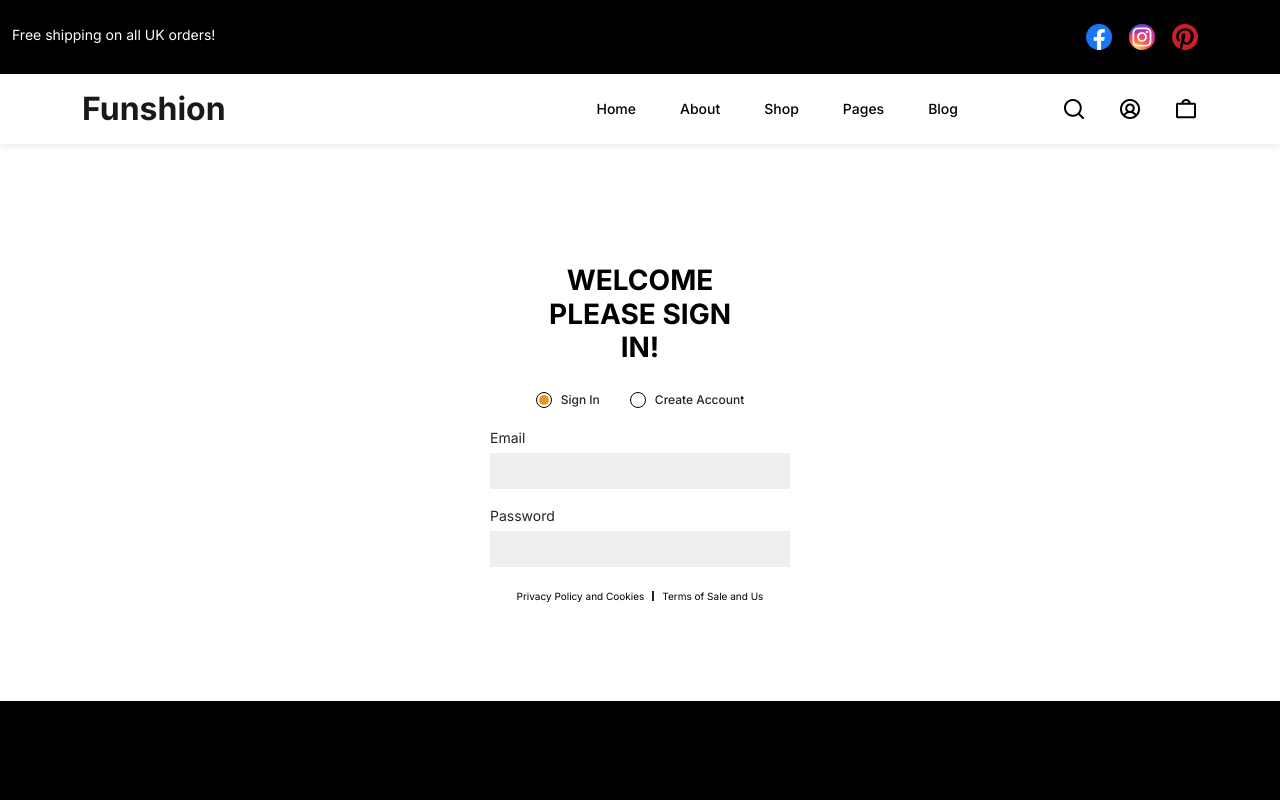
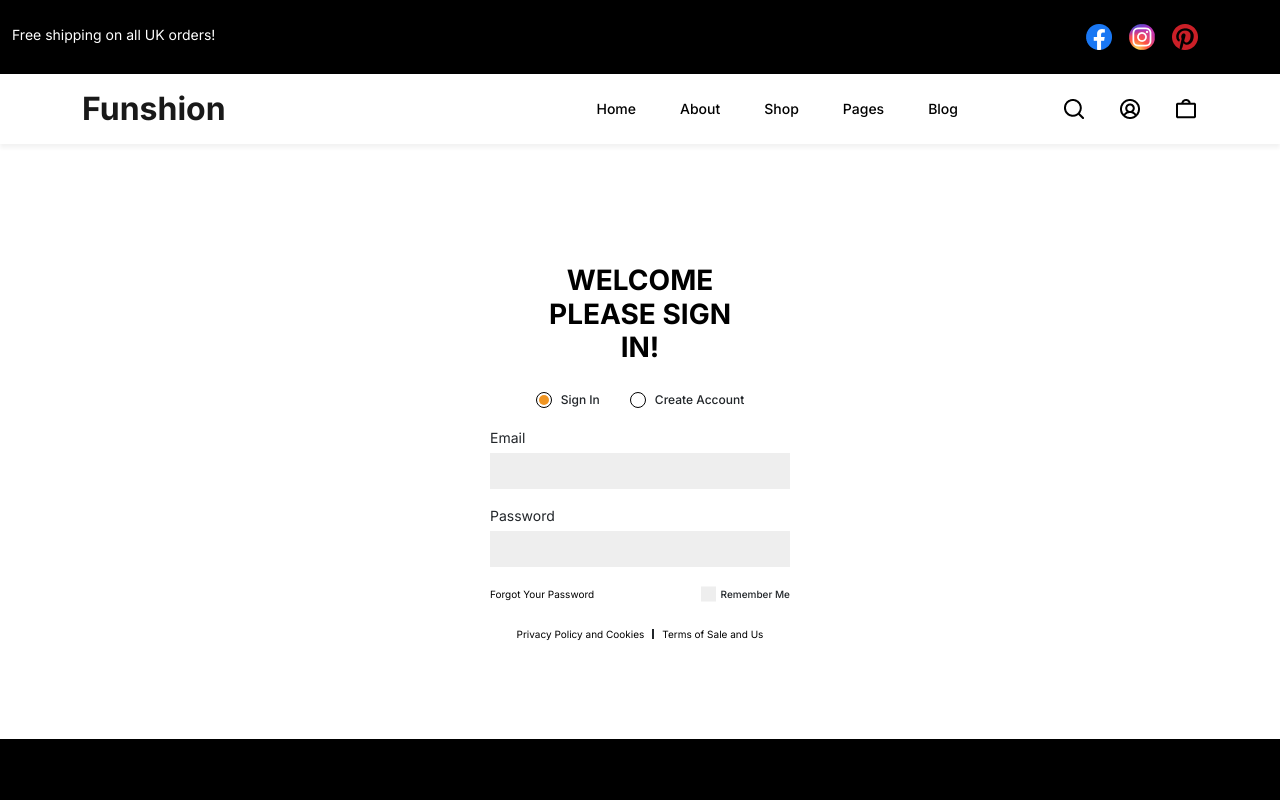
Before and after one commit to shahariar50/simple-ecommarce, a JavaScript app: page /signin in a window 1280 px wide. Shown: the top 800 px of the page. Built offline with nearby package versions, Linux system fonts and the light colour scheme.

Commit message:
added checkmark input

```diff
--- a/src/components/Button/index.js
+++ b/src/components/Button/index.js
@@ -0,0 +1,5 @@
+const index = () => {
+  return <div>index</div>;
+};
+
+export default index;
--- a/src/components/forms/LoginForm/LoginForm.module.scss
+++ b/src/components/forms/LoginForm/LoginForm.module.scss
@@ -1,4 +1,15 @@
+@import "style.scss";
+
 .loginForm {
   max-width: 300px;
   margin: 0 auto;
+  .forgotPassLinkWrapper {
+    :global {
+      a {
+        text-decoration: none;
+        font-size: 10px;
+        color: $black;
+      }
+    }
+  }
 }
--- a/src/components/forms/LoginForm/index.js
+++ b/src/components/forms/LoginForm/index.js
@@ -1,4 +1,6 @@
+import CheckboxInput from "components/inputes/CheckboxInput";
 import TextInput from "components/inputes/TextInput";
+import { Link } from "react-router-dom";
 import styles from "./LoginForm.module.scss";
 
 const LoginForm = () => {
@@ -10,6 +12,12 @@ const LoginForm = () => {
       <div className="mb-3">
         <TextInput label="Password" fullWidth />
       </div>
+      <div
+        className={`${styles.forgotPassLinkWrapper} d-flex align-items-center justify-content-between`}
+      >
+        <Link to="/">Forgot Your Password</Link>
+        <CheckboxInput label="Remember Me" />
+      </div>
     </form>
   );
 };
--- /dev/null
+++ b/src/components/inputes/CheckboxInput/CheckboxInput.module.scss
@@ -0,0 +1,41 @@
+@import "style.scss";
+
+.checkboxInput {
+  position: relative;
+  padding-left: 20px;
+  cursor: pointer;
+  font-size: 10px;
+  font-weight: 500;
+  input {
+    display: none;
+    &:checked ~ .checkmark {
+      background-color: $black;
+      &::after {
+        display: block;
+      }
+    }
+  }
+  .checkmark {
+    position: absolute;
+    top: 50%;
+    left: 0;
+    transform: translateY(-50%);
+    height: 15px;
+    width: 15px;
+    background-color: $light-gray;
+    &::after {
+      content: "";
+      position: absolute;
+      left: 5px;
+      top: 2.5px;
+      width: 4px;
+      height: 8px;
+      border: solid white;
+      border-width: 0 2px 2px 0;
+      -webkit-transform: rotate(45deg);
+      -ms-transform: rotate(45deg);
+      transform: rotate(45deg);
+      display: none;
+    }
+  }
+}
--- /dev/null
+++ b/src/components/inputes/CheckboxInput/index.js
@@ -0,0 +1,13 @@
+import styles from "./CheckboxInput.module.scss";
+
+const CheckboxInput = ({ label, className, ...props }) => {
+  return (
+    <label className={`${styles.checkboxInput} ${className}`}>
+      {label}
+      <input type="checkbox" {...props} />
+      <span className={styles.checkmark}></span>
+    </label>
+  );
+};
+
+export default CheckboxInput;
```
